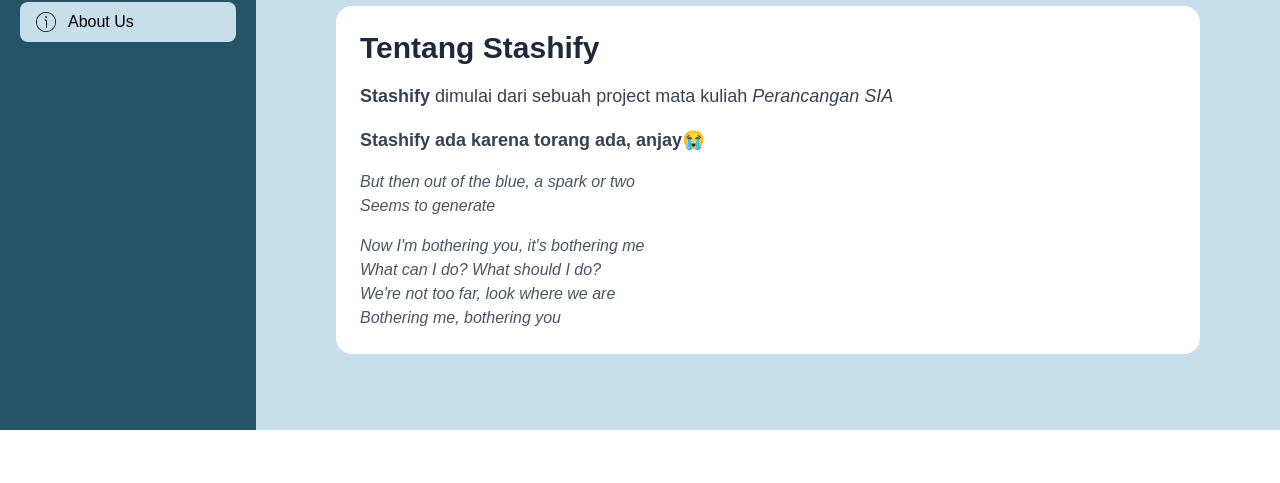
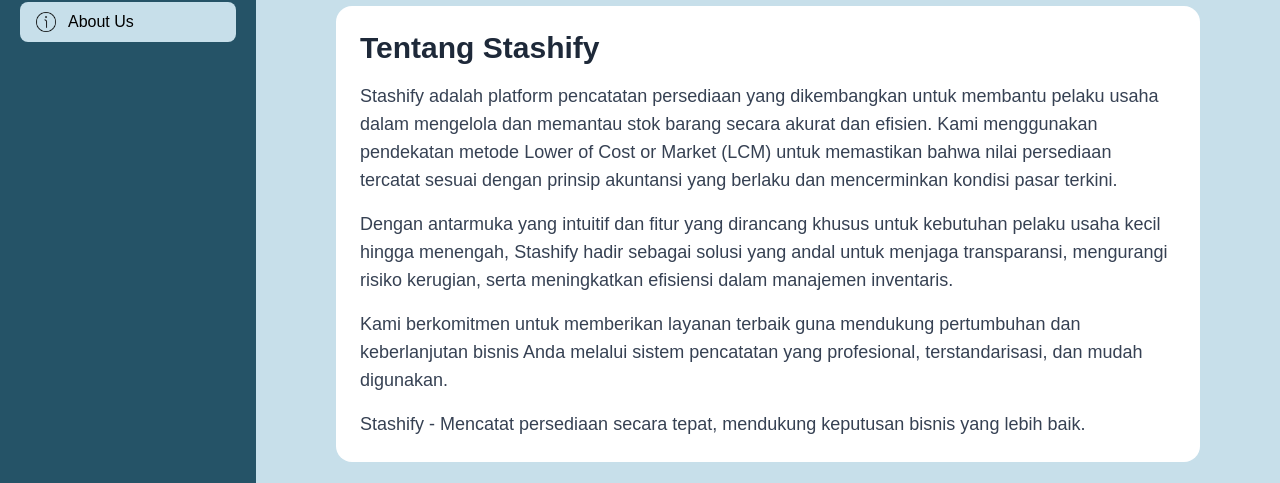
Before and after one commit to rafalino26/stashify, a Next.js app: page /dashboard/about-us in a window 1280 px wide. Shown: the part 370-853 px from the top of the page. Before the commit the page ends 800 px from the top, so only its background shows below. Built offline with nearby package versions, Linux system fonts and the light colour scheme.

Commit message:
fix: about us

```diff
--- a/src/app/dashboard/component/pages/AboutUsContent.tsx
+++ b/src/app/dashboard/component/pages/AboutUsContent.tsx
@@ -19,20 +19,19 @@
       <div className="space-y-4 text-left bg-white rounded-2xl p-6">
         <h1 className="text-3xl font-bold text-gray-800">Tentang Stashify</h1>
         <p className="text-lg text-gray-700">
-          <strong>Stashify</strong> dimulai dari sebuah project mata kuliah <em>Perancangan SIA</em>
+        Stashify adalah platform pencatatan persediaan yang dikembangkan untuk membantu pelaku usaha dalam mengelola dan memantau stok barang secara akurat dan efisien. Kami menggunakan pendekatan metode Lower of Cost or Market (LCM) untuk memastikan bahwa nilai persediaan tercatat sesuai dengan prinsip akuntansi yang berlaku dan mencerminkan kondisi pasar terkini.
+
         </p>
         <p className="text-lg text-gray-700">
-          <strong>Stashify ada karena torang ada, anjay😭</strong>
+        Dengan antarmuka yang intuitif dan fitur yang dirancang khusus untuk kebutuhan pelaku usaha kecil hingga menengah, Stashify hadir sebagai solusi yang andal untuk menjaga transparansi, mengurangi risiko kerugian, serta meningkatkan efisiensi dalam manajemen inventaris.
+
         </p>
-        <p className="text-md text-gray-600 italic">
-          But then out of the blue, a spark or two<br />
-          Seems to generate
+        <p className="text-lg text-gray-700">
+        Kami berkomitmen untuk memberikan layanan terbaik guna mendukung pertumbuhan dan keberlanjutan bisnis Anda melalui sistem pencatatan yang profesional, terstandarisasi, dan mudah digunakan.
+
         </p>
-        <p className="text-md text-gray-600 italic">
-          Now I'm bothering you, it's bothering me<br />
-          What can I do? What should I do?<br />
-          We're not too far, look where we are<br />
-          Bothering me, bothering you
+        <p className="text-lg text-gray-700">
+        Stashify - Mencatat persediaan secara tepat, mendukung keputusan bisnis yang lebih baik.
         </p>
       </div>
     </div>
```
